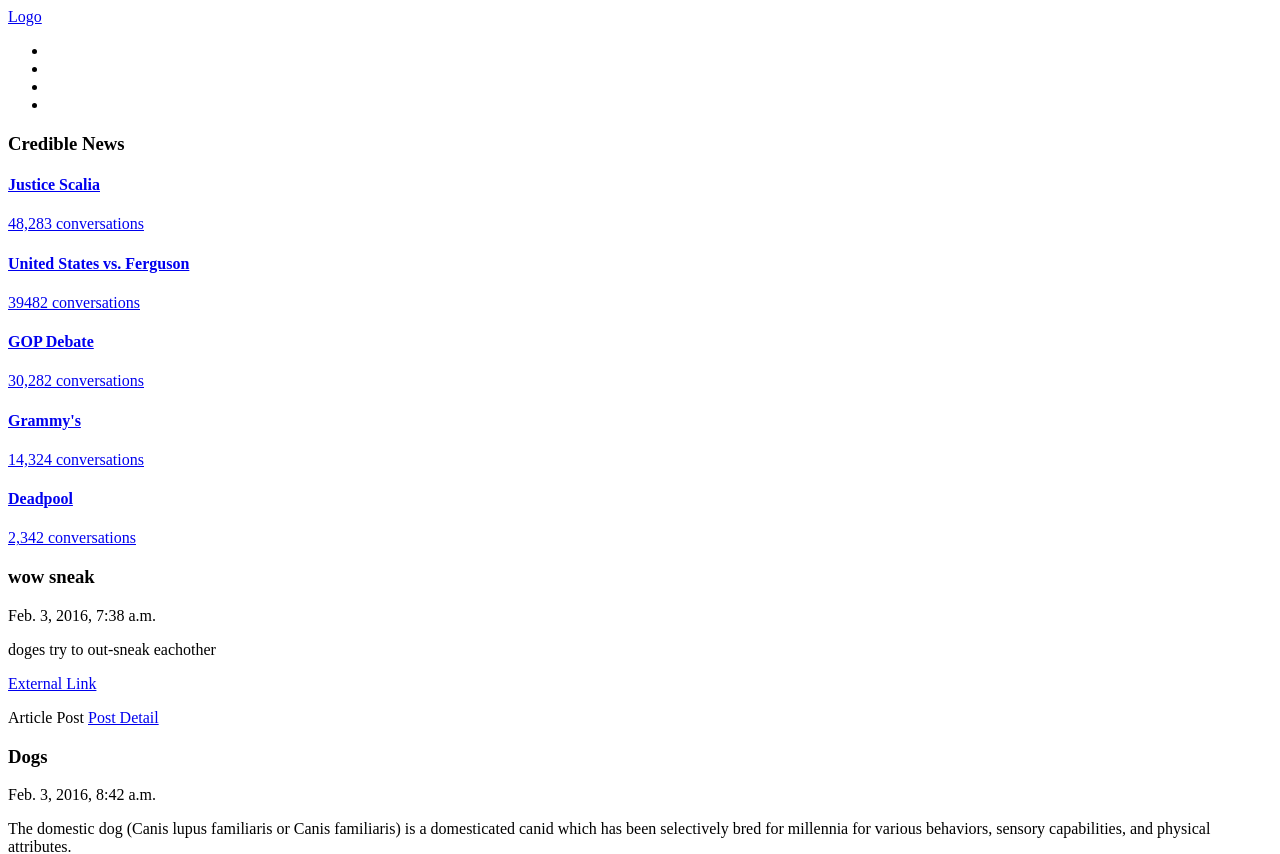
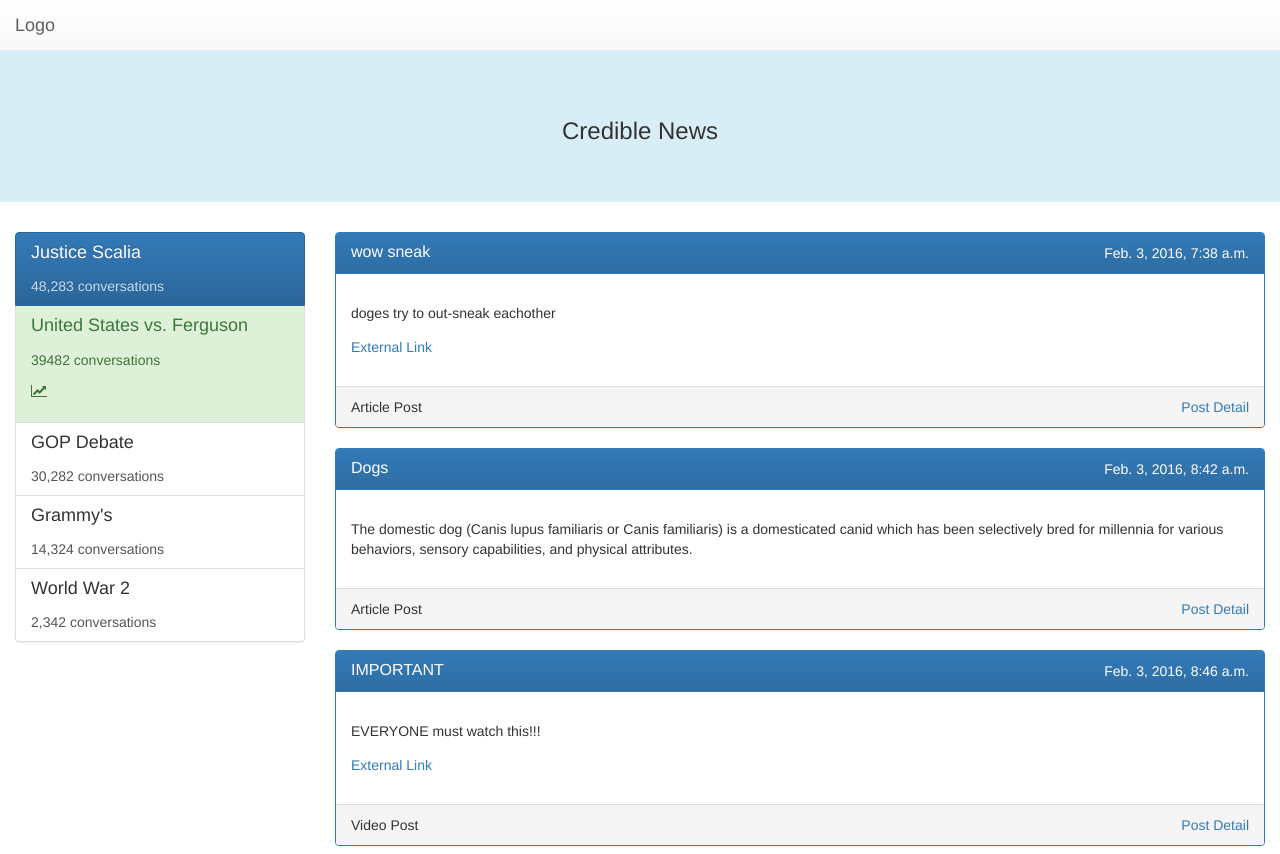
Before and after one commit to sgulati3/CS191, a Django app: page /posts/ in a window 1280 px wide. Shown: the top 854 px of the page. Run offline with Django 3.2, Linux system fonts and the light colour scheme; data comes from the database, SQL or seed files in the repository; both versions use the stored data as it was after the commit; some libraries are stand-ins or nearby versions.

Commit message:
actual merge

```diff
--- a/CS191/posts/templates/posts/index.html
+++ b/CS191/posts/templates/posts/index.html
@@ -1,3 +1,4 @@
+{% include "includes/head.html" %}
 {% include "includes/header.html" %}
 
 <main>
@@ -25,7 +26,7 @@
 						<p class="list-group-item-text">14,324 conversations</p>
 					</a>
 					<a href="#" class="list-group-item">
-						<h4 class="list-group-item-heading">Deadpool</h4>
+						<h4 class="list-group-item-heading">World War 2</h4>
 						<p class="list-group-item-text">2,342 conversations</p>
 					</a>
 				</div>
```
Also changed, not shown: CS191/db.sqlite3.
